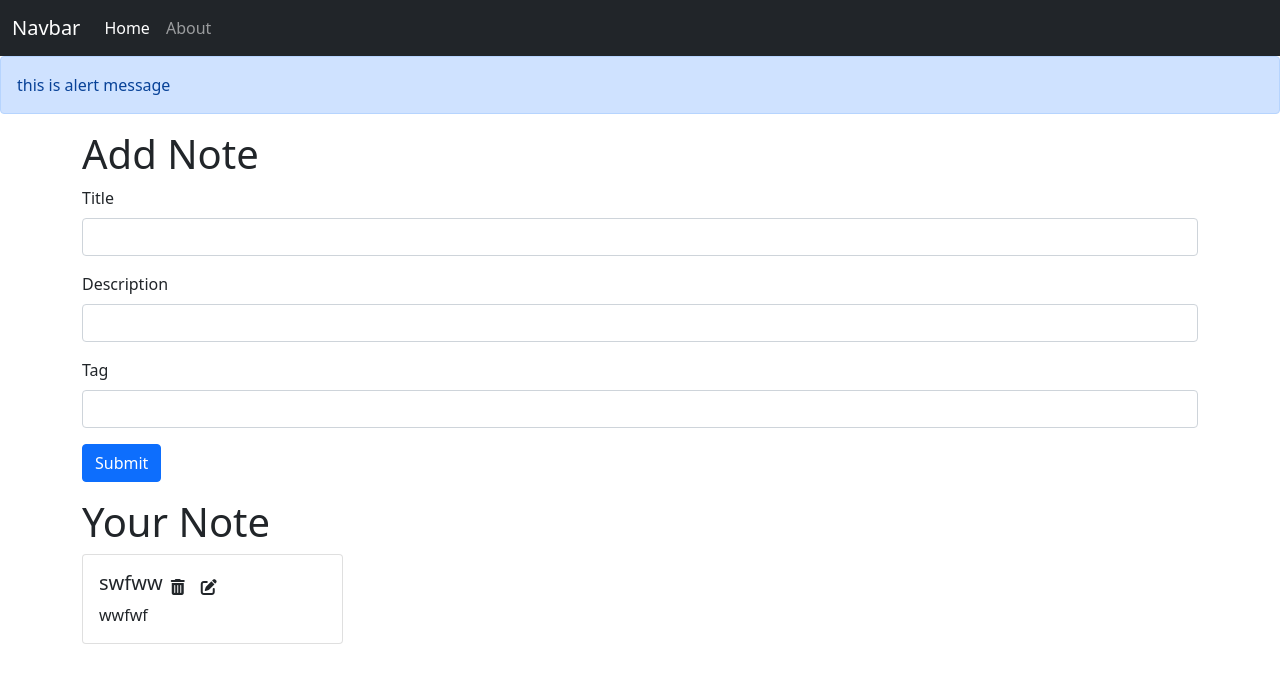
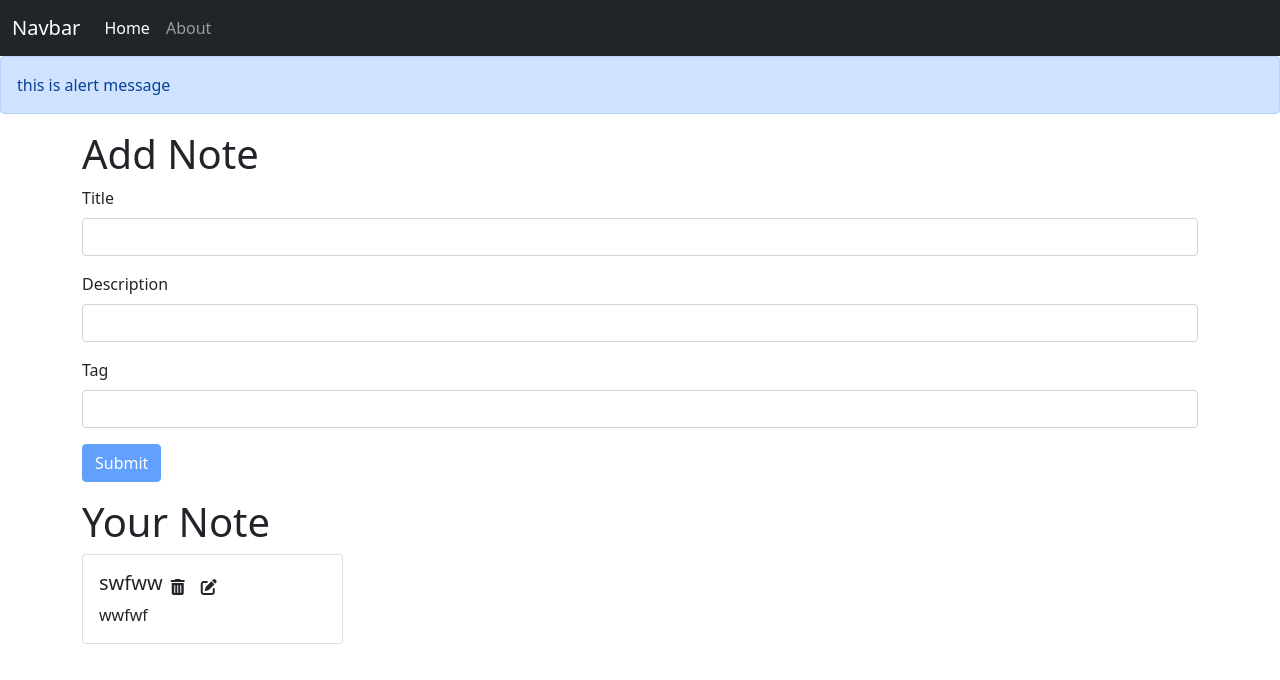
Before and after one commit to arunsain/inotebook, a React (Create React App) app: page / in a window 1280 px wide. Shown: the top 680 px of the page. Built offline with nearby package versions, Linux system fonts and the light colour scheme; no server answers.

Commit message:
video 67 and 68 updating note and add validation

```diff
--- a/src/App.js
+++ b/src/App.js
@@ -68,8 +68,29 @@ const addNotes = async (title,description,tags) =>{
 
 
 }
-const editNotes = (editNoteData) =>{
+const editNotes = async (editNoteData) =>{
 console.log(editNoteData)
+const { id, title,description,tags } = editNoteData;
+
+
+  for(let index=0; index < notes.length; index++){
+    if(editNoteData.id === notes[index]._id){
+      notes[index].title = editNoteData.title;
+      notes[index].description = editNoteData.description
+      notes[index].tags = editNoteData.tags
+      break;
+    }
+
+  }
+  const response = await fetch(`${host}/api/notes/updatenotes/${id}`, {
+    method: 'PUT',
+    headers: {
+      'Content-Type': 'application/json',
+      'get-token': 'eyJhbGciOiJIUzI1NiIsInR5cCI6IkpXVCJ9.eyJ1c2VyIjp7ImlkIjoiNjIwOTM5MDY3YTg1MWRiYTMyM2E2MmU1In0sImlhdCI6MTY0OTc4MjQyNX0.js9t1L0rawbozT20mww7vv2cvWduyxW4im8-GhyubQE'
+
+    },
+    body: JSON.stringify({title,description,tags })
+  });
   //alert('editNotes');
 }
 const deleteNotes = async (id) =>{
--- a/src/components/AddNote.js
+++ b/src/components/AddNote.js
@@ -41,7 +41,7 @@ export const AddNote = () => {
     <input  onChange={ handleInput} type="text" name="tags" className="form-control" id="tags" />
   </div>
 
-  <button onClick={submitNote} type="submit" className="btn btn-primary">Submit</button>
+  <button  disabled={note.title.length < 5 || note.description.length < 5 || note.tags.length < 5  } onClick={submitNote} type="submit" className="btn btn-primary">Submit</button>
 </form>
     </>
   )
--- a/src/components/NoteItem.js
+++ b/src/components/NoteItem.js
@@ -3,7 +3,8 @@ import React,{ useContext,useState} from 'react'
 import  NoteContext from  "../context/notes/noteContext"
 
 export const NoteItem = (props) => {
-   const {note,updateNoteData } = props;
+
+   const {updateNoteData } = props;
 
   // console.log(_id)
    const contextApi =   useContext(NoteContext);
@@ -17,13 +18,13 @@ export const NoteItem = (props) => {
 
     <div className="card-body">
     <div className="d-flex align-items-center" >
-        <h5 className="card-title">{note.title}</h5>
+        <h5 className="card-title">{props.note.title}</h5>
         <i className="fa-solid fa-trash-can mx-2" onClick={() => {
-            deleteNotes(note._id);
+            deleteNotes(props.note._id);
         }}></i>
       <i className="fa-solid fa-pen-to-square mx-2" onClick={ () =>{updateNoteData(props.note) }}></i>
     </div>
-      <p className="card-text">{note.description}</p>
+      <p className="card-text">{props.note.description}</p>
 
 
 
--- a/src/components/Notes.js
+++ b/src/components/Notes.js
@@ -16,21 +16,22 @@ export const Notes = () => {
 
       ref.current.click();
        setEditNoteData({id:noteDataForUpdate._id,title:noteDataForUpdate.title,description:noteDataForUpdate.description,tags:noteDataForUpdate.tags});
+
   }
   const ref = useRef(null);
-
+  const refClose = useRef(null);
   const handleInput = (e) => {
 
     setEditNoteData({...editNoteData,[e.target.name]:e.target.value});
 
   }
-  const submitNote = (e) => {
+  const submitNoteEdit = (e) => {
     e.preventDefault();
     setEditNoteData({id:editNoteData.id,title:editNoteData.title,description:editNoteData.description,tags:editNoteData.tags});
 
     editNotes(editNoteData);
 
-
+    refClose.current.click();
 }
 
 
@@ -75,15 +76,17 @@ export const Notes = () => {
 
       </div>
       <div className="modal-footer">
-        <button type="button" className="btn btn-secondary" data-bs-dismiss="modal">Close</button>
-        <button onClick={submitNote} type="button" className="btn btn-primary">Save changes</button>
+        <button type="button" ref={refClose} className="btn btn-secondary" data-bs-dismiss="modal">Close</button>
+        <button disabled={editNoteData.title.length < 5 || editNoteData.description.length < 5 || editNoteData.tags.length < 5  } onClick={submitNoteEdit} type="button" className="btn btn-primary">Save changes</button>
       </div>
     </div>
   </div>
 </div>
     <div className="row my-3">
     <h1>Your Note</h1>
-
+    <div className="container">
+    { notes.length === 0 && "no notes found" }
+    </div>
     {notes.map((note,index)=>{
 
     return <NoteItem key={index} note={note} updateNoteData={updateNoteData}/>
```
